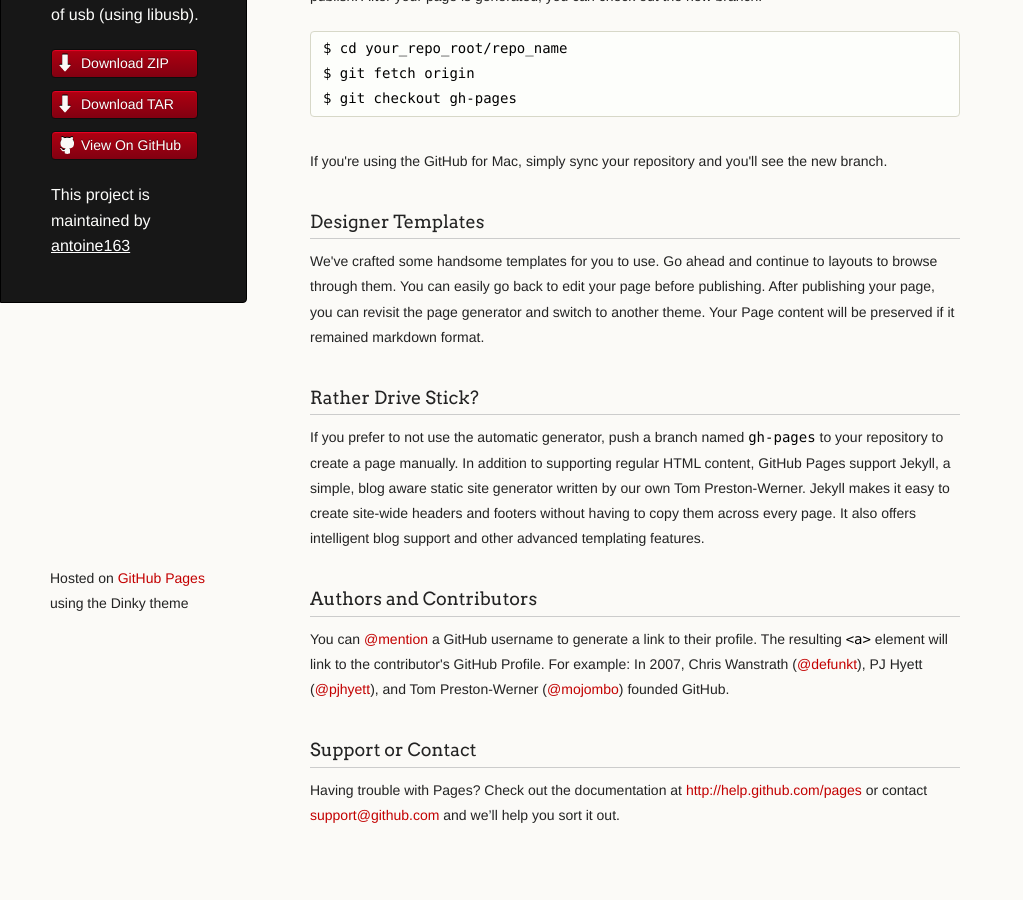
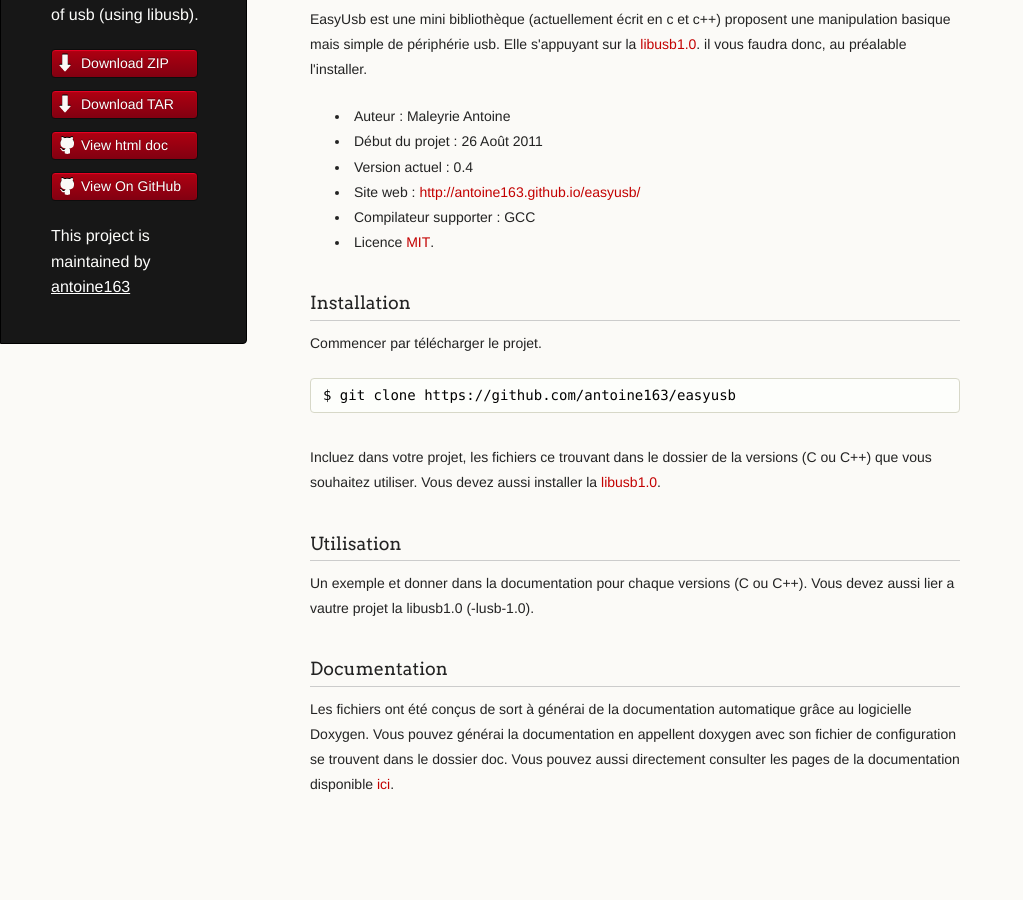
Before and after one commit to antoine163/easyusb, a plain HTML site: page index.html in a window 1280 px wide. Shown: the part 152-1052 px from the top of the page, without its empty margins (0-1023 px from the left). After the commit the page ends 1022 px from the top, so only its background shows below. Drawn offline with Linux system fonts and the light colour scheme.

Commit message:
update index.html

```diff
--- a/index.html
+++ b/index.html
@@ -22,6 +22,7 @@
         <ul>
           <li class="download"><a class="buttons" href="https://github.com/antoine163/easyusb/zipball/master">Download ZIP</a></li>
           <li class="download"><a class="buttons" href="https://github.com/antoine163/easyusb/tarball/master">Download TAR</a></li>
+          <li><a class="buttons github" href="http://antoine163.github.io/easyusb/doc/html/index.html">View html doc</a></li>
           <li><a class="buttons github" href="https://github.com/antoine163/easyusb">View On GitHub</a></li>
         </ul>
 
@@ -30,43 +31,41 @@
 
       </header>
       <section>
-        <h3>
-<a name="welcome-to-github-pages" class="anchor" href="#welcome-to-github-pages"><span class="octicon octicon-link"></span></a>Welcome to GitHub Pages.</h3>
 
-<p>This automatic page generator is the easiest way to create beautiful pages for all of your projects. Author your page content here using GitHub Flavored Markdown, select a template crafted by a designer, and publish. After your page is generated, you can check out the new branch:</p>
+<h2>Bienvenus sur la page GitHub du projet Easyusb.</h2>
 
-<pre><code>$ cd your_repo_root/repo_name
-$ git fetch origin
-$ git checkout gh-pages
+<h3>Introduction</h3>
+
+<p>EasyUsb est une mini bibliothèque (actuellement écrit en c et c++) proposent
+une manipulation basique mais simple de périphérie usb. Elle s'appuyant sur
+la <a href="http://libusb.org">libusb1.0</a>. il vous faudra donc, au préalable l'installer.</p>
+
+<ul>
+<li>Auteur : Maleyrie Antoine</li>
+<li>Début du projet : 26 Août 2011</li>
+<li>Version actuel : 0.4</li>
+<li>Site web : <a href="http://antoine163.github.io/easyusb/">http://antoine163.github.io/easyusb/</a></li>
+<li>Compilateur supporter : GCC</li>
+<li>Licence <a href="https://github.com/antoine163/easyusb/blob/master/LICENSE">MIT</a>.</li>
+</ul>
+
+
+<h3>Installation</h3>
+<p>Commencer par télécharger le projet.</p>
+<pre><code>$ git clone https://github.com/antoine163/easyusb
 </code></pre>
+<p>Incluez dans votre projet, les fichiers ce trouvant dans le dossier de la
+versions (C ou C++) que vous souhaitez utiliser.
+Vous devez aussi installer la <a href="http://libusb.org">libusb1.0</a>.</p>
 
-<p>If you're using the GitHub for Mac, simply sync your repository and you'll see the new branch.</p>
+<h3>Utilisation</h3>
+<p>Un exemple et donner dans la documentation pour chaque versions (C ou C++).
+Vous devez aussi lier a vautre projet la libusb1.0 (-lusb-1.0). </p>
 
-<h3>
-<a name="designer-templates" class="anchor" href="#designer-templates"><span class="octicon octicon-link"></span></a>Designer Templates</h3>
-
-<p>We've crafted some handsome templates for you to use. Go ahead and continue to layouts to browse through them. You can easily go back to edit your page before publishing. After publishing your page, you can revisit the page generator and switch to another theme. Your Page content will be preserved if it remained markdown format.</p>
-
-<h3>
-<a name="rather-drive-stick" class="anchor" href="#rather-drive-stick"><span class="octicon octicon-link"></span></a>Rather Drive Stick?</h3>
-
-<p>If you prefer to not use the automatic generator, push a branch named <code>gh-pages</code> to your repository to create a page manually. In addition to supporting regular HTML content, GitHub Pages support Jekyll, a simple, blog aware static site generator written by our own Tom Preston-Werner. Jekyll makes it easy to create site-wide headers and footers without having to copy them across every page. It also offers intelligent blog support and other advanced templating features.</p>
-
-<h3>
-<a name="authors-and-contributors" class="anchor" href="#authors-and-contributors"><span class="octicon octicon-link"></span></a>Authors and Contributors</h3>
-
-<p>You can <a href="https://github.com/blog/821" class="user-mention">@mention</a> a GitHub username to generate a link to their profile. The resulting <code>&lt;a&gt;</code> element will link to the contributor's GitHub Profile. For example: In 2007, Chris Wanstrath (<a href="https://github.com/defunkt" class="user-mention">@defunkt</a>), PJ Hyett (<a href="https://github.com/pjhyett" class="user-mention">@pjhyett</a>), and Tom Preston-Werner (<a href="https://github.com/mojombo" class="user-mention">@mojombo</a>) founded GitHub.</p>
-
-<h3>
-<a name="support-or-contact" class="anchor" href="#support-or-contact"><span class="octicon octicon-link"></span></a>Support or Contact</h3>
-
-<p>Having trouble with Pages? Check out the documentation at <a href="http://help.github.com/pages">http://help.github.com/pages</a> or contact <a href="mailto:support@github.com">support@github.com</a> and we’ll help you sort it out.</p>
-      </section>
-      <footer>
-        <p><small>Hosted on <a href="http://pages.github.com">GitHub Pages</a> using the Dinky theme</small></p>
-      </footer>
-    </div>
-    <!--[if !IE]><script>fixScale(document);</script><![endif]-->
-
-  </body>
-</html>
+<h3>Documentation</h3>
+<p>Les fichiers ont été conçus de sort à générai de la documentation
+automatique grâce au logicielle Doxygen. Vous pouvez générai la
+documentation en appellent doxygen avec son fichier de configuration se trouvent
+dans le dossier doc.
+Vous pouvez aussi directement consulter les pages de la documentation disponible
+<a href="http://antoine163.github.io/easyusb/doc/html/index.html">ici</a>.</p>
```
